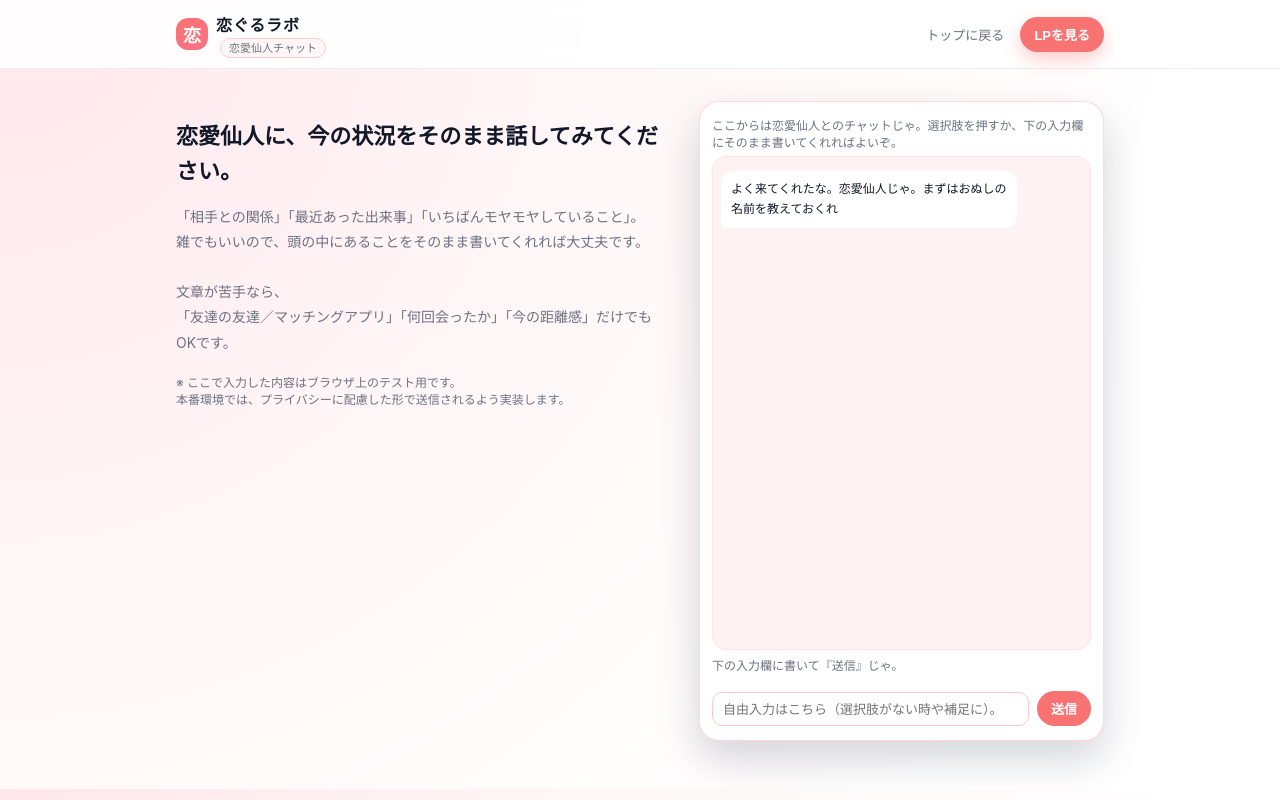
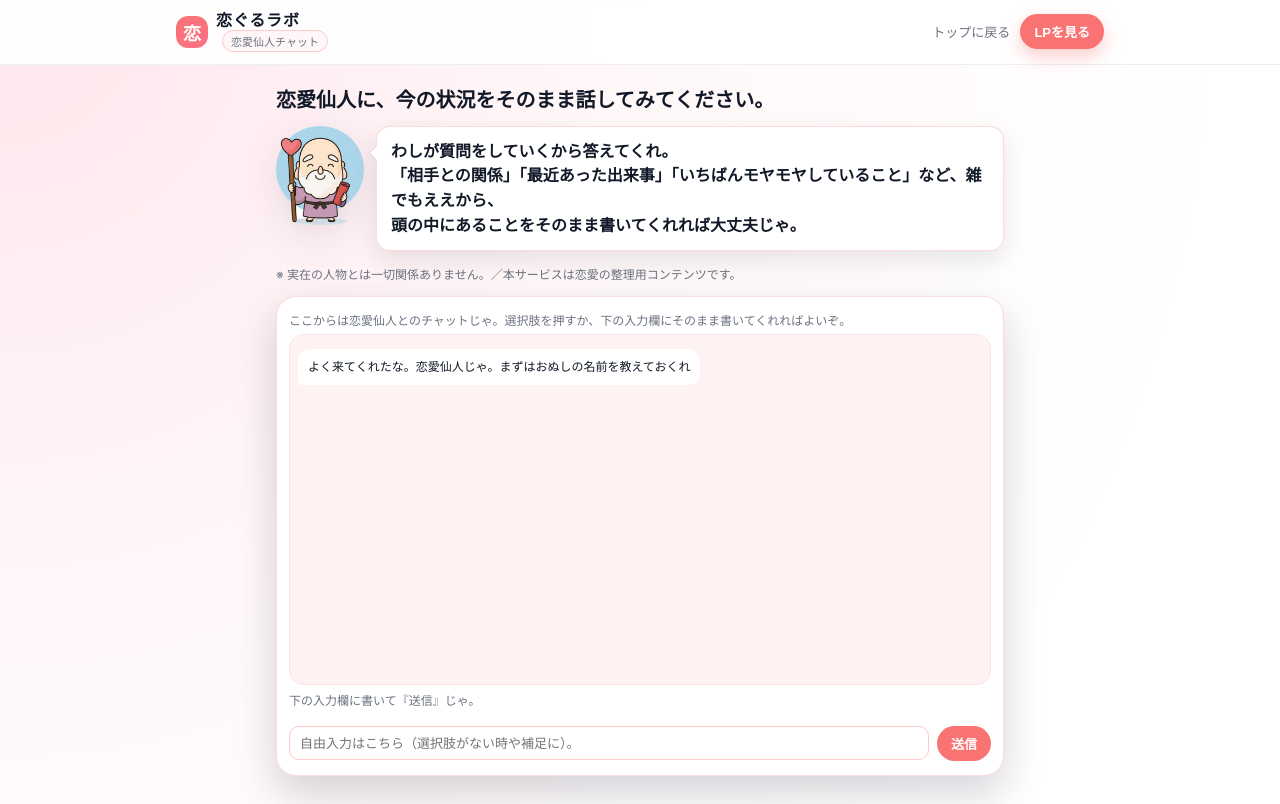
Before and after one commit to koigurulab/koigurulab_V0.2, a plain HTML site: page chat.html in a window 1280 px wide. Drawn offline with Linux system fonts and the light colour scheme.

Commit message:
Update chat.html

```diff
--- a/chat.html
+++ b/chat.html
@@ -15,6 +15,7 @@
       --line: #e5e7eb;
     }
     * { box-sizing: border-box; }
+
     body {
       margin: 0;
       font-family: -apple-system, BlinkMacSystemFont, "Yu Gothic", "YuGothic",
@@ -23,6 +24,7 @@
       background: radial-gradient(circle at top left, #ffe6ec, #fff7f8 40%, #ffffff 80%);
     }
 
+    /* header（現状踏襲） */
     header {
       position: sticky;
       top: 0;
@@ -44,6 +46,7 @@
       display: flex;
       align-items: center;
       gap: 8px;
+      min-width: 0;
     }
     .logo-mark {
       width: 32px;
@@ -56,11 +59,14 @@
       color: #fff;
       font-size: 18px;
       font-weight: 700;
+      flex: 0 0 auto;
     }
     .logo-text-main {
       font-weight: 700;
       letter-spacing: 0.05em;
       font-size: 16px;
+      white-space: nowrap;
+      line-height: 1.1;
     }
     .logo-text-sub {
       font-size: 11px;
@@ -68,23 +74,25 @@
       border: 1px solid #fecaca;
       border-radius: 999px;
       padding: 2px 8px;
-      margin-left: 4px;
+      margin-left: 6px;
       background: #fff7f7;
+      white-space: nowrap;
+      display: inline-flex;
+      align-items: center;
     }
     .header-nav {
       display: flex;
       align-items: center;
-      gap: 16px;
+      gap: 10px;
       font-size: 13px;
     }
     .header-link {
       color: var(--muted);
       text-decoration: none;
       padding: 4px 0;
-    }
-    .header-link:hover {
-      color: var(--ink);
-    }
+      white-space: nowrap;
+    }
+    .header-link:hover { color: var(--ink); }
     .header-cta {
       padding: 8px 14px;
       border-radius: 999px;
@@ -95,45 +103,74 @@
       font-weight: 600;
       cursor: pointer;
       box-shadow: 0 8px 18px rgba(249, 115, 115, 0.35);
-    }
-    .header-cta:hover {
-      background: var(--accent-dark);
-    }
-
-    .chat-layout {
-      max-width: 960px;
+      white-space: nowrap;
+    }
+    .header-cta:hover { background: var(--accent-dark); }
+
+    /* ★ここが肝：1カラムのページ構造 */
+    main {
+      max-width: 760px;
       margin: 0 auto;
-      padding: 32px 16px 40px;
-      display: grid;
-      grid-template-columns: minmax(0, 1.1fr) minmax(0, 0.9fr);
-      gap: 28px;
+      padding: 22px 16px 28px;
       min-height: calc(100vh - 80px);
     }
-    @media (max-width: 800px) {
-      .chat-layout {
-        grid-template-columns: minmax(0, 1fr);
-        padding-top: 20px;
-      }
-    }
-
-    .chat-intro-title {
-      font-size: 22px;
-      font-weight: 700;
-      margin-bottom: 12px;
-      line-height: 1.6;
-    }
-    .chat-intro-lead {
-      font-size: 14px;
-      color: var(--muted);
-      line-height: 1.8;
-      margin-bottom: 18px;
-    }
-    .chat-intro-note {
+
+    .intro-title {
+      font-size: 20px;
+      font-weight: 800;
+      margin: 0 0 12px;
+      line-height: 1.35;
+    }
+
+    .intro-sageRow{
+      display:flex;
+      gap: 12px;
+      align-items:flex-start;
+      margin: 8px 0 14px;
+    }
+    .intro-sageImg{
+      width: 88px;
+      height: auto;
+      flex: 0 0 auto;
+      filter: drop-shadow(0 10px 18px rgba(15,23,42,.10));
+    }
+    .intro-bubble{
+      position: relative;
+      padding: 12px 14px;
+      border-radius: 14px;
+      line-height: 1.55;
+      background: #ffffff;
+      border: 1px solid rgba(248, 113, 113, 0.25);
+      box-shadow: 0 10px 26px rgba(15, 23, 42, 0.10);
+      color: #111827;
+      font-weight: 600;
+    }
+    .intro-bubble:before{
+      content:"";
+      position:absolute;
+      left:-8px;
+      top:18px;
+      border-width:8px 8px 8px 0;
+      border-style:solid;
+      border-color:transparent rgba(248,113,113,0.25) transparent transparent;
+    }
+    .intro-bubble:after{
+      content:"";
+      position:absolute;
+      left:-7px;
+      top:18px;
+      border-width:8px 8px 8px 0;
+      border-style:solid;
+      border-color:transparent #ffffff transparent transparent;
+    }
+
+    .intro-note {
       font-size: 12px;
       color: var(--muted);
-      margin-top: 12px;
-    }
-
+      margin: 6px 0 14px;
+    }
+
+    /* チャットカード（現行UI踏襲） */
     .chat-card {
       background: var(--card);
       border-radius: 20px;
@@ -142,17 +179,17 @@
       border: 1px solid rgba(248, 113, 113, 0.25);
       display: flex;
       flex-direction: column;
-      height: calc(100vh - 160px);
-      max-height: none;
-    }
-    @media (max-width: 800px) {
-      .chat-card { height: calc(100vh - 200px); }
-    }
-
-    .small {
-      color: var(--muted);
-      font-size: 12px;
-    }
+      height: calc(100vh - 320px);
+      max-height: 640px;
+      min-height: 420px;
+    }
+    @media (max-width: 520px) {
+      .chat-card { height: calc(100vh - 340px); min-height: 380px; }
+      .intro-sageImg { width: 76px; }
+      .intro-title { font-size: 18px; }
+    }
+
+    .small { color: var(--muted); font-size: 12px; }
     .step-hint { margin-top: 6px; }
 
     .chat-box {
@@ -206,10 +243,7 @@
       cursor: pointer;
       font-size: 11px;
     }
-    .choice.secondary {
-      background: #e5e7eb;
-      color: #111827;
-    }
+    .choice.secondary { background: #e5e7eb; color: #111827; }
     .choice:focus { outline: 3px solid #fecaca; }
 
     .composer {
@@ -248,10 +282,7 @@
       white-space: nowrap;
     }
     .chat-send-btn:hover { background: var(--accent-dark); }
-    .chat-send-btn[disabled] {
-      opacity: 0.6;
-      cursor: default;
-    }
+    .chat-send-btn[disabled] { opacity: 0.6; cursor: default; }
   </style>
 </head>
 
@@ -265,6 +296,7 @@
         <span class="logo-text-sub">恋愛仙人チャット</span>
       </div>
     </div>
+
     <nav class="header-nav">
       <a href="index.html" class="header-link">トップに戻る</a>
       <button class="header-cta" onclick="window.location.href='index.html'">LPを見る</button>
@@ -272,22 +304,22 @@
   </div>
 </header>
 
-<main class="chat-layout">
-  <section>
-    <h1 class="chat-intro-title">恋愛仙人に、今の状況をそのまま話してみてください。</h1>
-    <p class="chat-intro-lead">
-      「相手との関係」「最近あった出来事」「いちばんモヤモヤしていること」。<br>
-      雑でもいいので、頭の中にあることをそのまま書いてくれれば大丈夫です。<br><br>
-      文章が苦手なら、<br>
-      「友達の友達／マッチングアプリ」「何回会ったか」「今の距離感」だけでもOKです。
+<main>
+  <h1 class="intro-title">恋愛仙人に、今の状況をそのまま話してみてください。</h1>
+
+  <div class="intro-sageRow">
+    <img class="intro-sageImg" src="./assets/senin_320.webp" alt="恋愛仙人" />
+    <div class="intro-bubble">
+      わしが質問をしていくから答えてくれ。<br>
+      「相手との関係」「最近あった出来事」「いちばんモヤモヤしていること」など、雑でもええから、<br>
+      頭の中にあることをそのまま書いてくれれば大丈夫じゃ。
+    </div>
+  </div>
+
+  <p class="intro-note">
+    ※ 実在の人物とは一切関係ありません。／本サービスは恋愛の整理用コンテンツです。
   </p>
-    <p class="chat-intro-note">
-      ※ ここで入力した内容はブラウザ上のテスト用です。<br>
-      本番環境では、プライバシーに配慮した形で送信されるよう実装します。
-    </p>
-  </section>
-
-  <section>
+
   <div class="chat-card" id="chat-card">
     <div class="small">
       ここからは恋愛仙人とのチャットじゃ。選択肢を押すか、下の入力欄にそのまま書いてくれればよいぞ。
@@ -304,7 +336,6 @@
 
     <div id="status" class="small muted"></div>
   </div>
-  </section>
 </main>
 
 <script>
```
Lines whose indentation alone changed are shown as unchanged.
